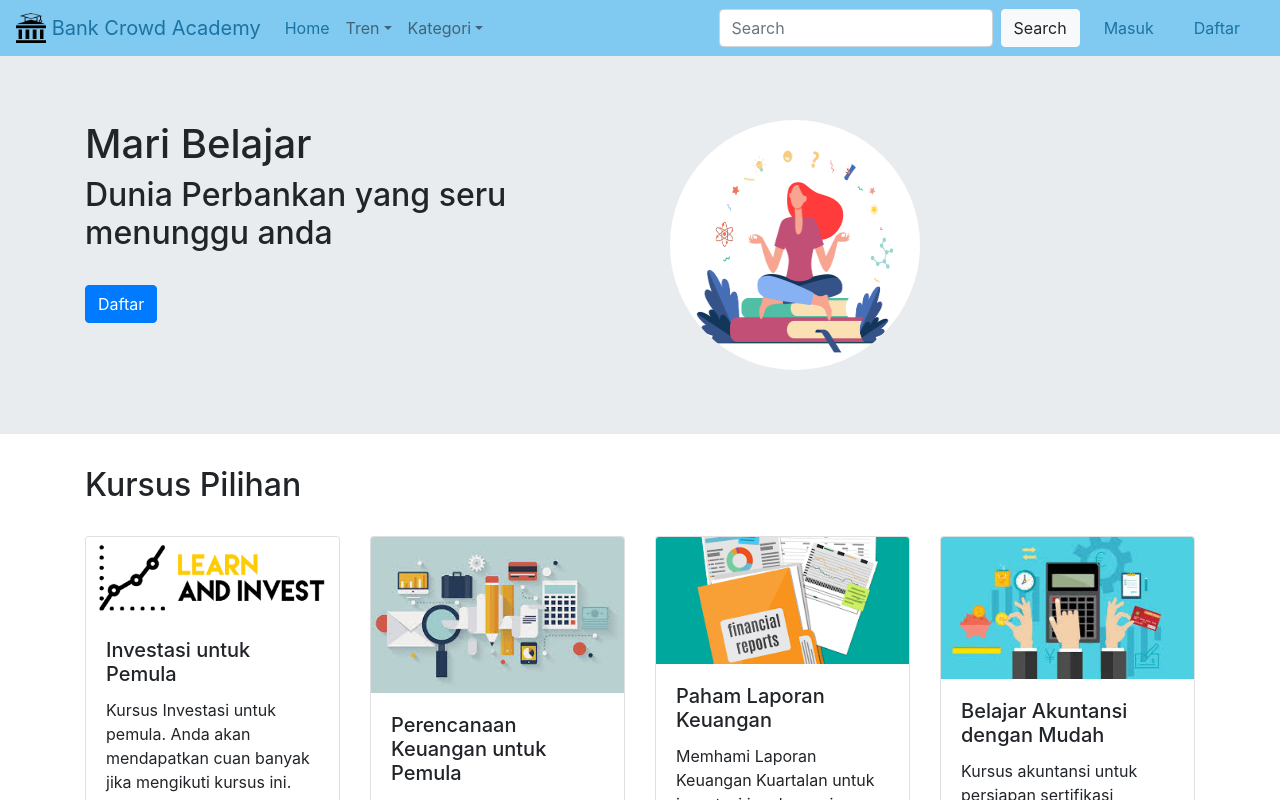
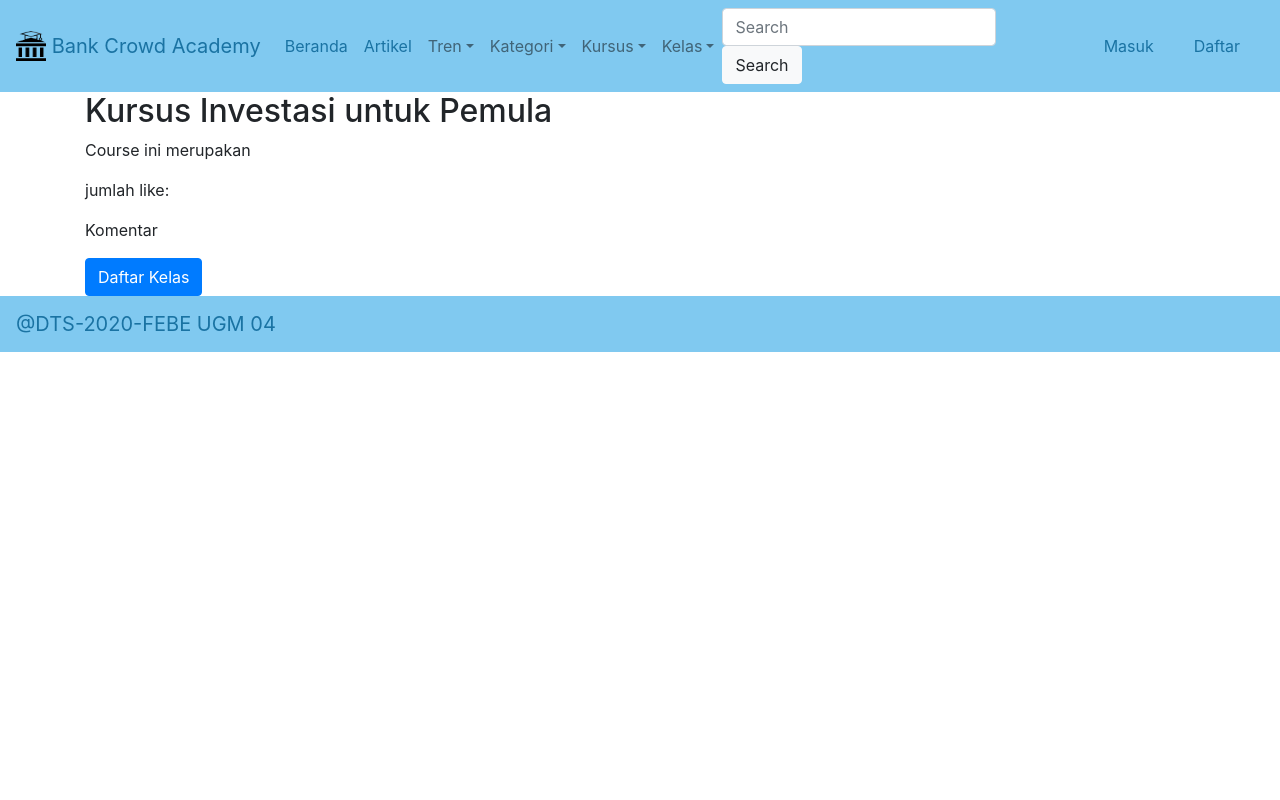
Before and after one commit to nivanrs/bank-crowd-academy, a React (Create React App) app: page /class in a window 1280 px wide. Shown: the top 800 px of the page. Built offline with nearby package versions, Linux system fonts and the light colour scheme.

Commit message:
Penambahan course detail dan class detail

```diff
--- a/src/App.js
+++ b/src/App.js
@@ -6,8 +6,7 @@ import Login from "./component/Login/Login";
 import Register from "./component/Register/Register";
 import Banner from "./component/Jumbotron/Jumbotron";
 import KursusPilihan from "./component/KursusPilihan/KursuPilihan";
-import { Row, Col, Container } from "react-bootstrap";
-import CoursePage from "./component/CoursePage/CoursePage";
+import {Container } from "react-bootstrap";
 import React from "react";
 import {
   BrowserRouter as Router,
@@ -15,6 +14,8 @@ import {
   Route,
   Link
 } from "react-router-dom";
+import CoursePage from "./screen/CoursePage/CoursePage";
+import ClassPage from "./screen/ClassPage/ClassPage";
 
 export default function App() {
   return (
@@ -29,6 +30,14 @@ export default function App() {
           </Route>
           <Route path="/register">
             <Register />
+          </Route>
+          <Route path="/article">
+          </Route>
+          <Route path="/course">
+            <CoursePage/>
+          </Route>
+          <Route path="/class">
+            <ClassPage/>
           </Route>
           <Route path="/">
             <Home />
--- a/src/component/CoursePage/CoursePage.jsx
+++ /dev/null
@@ -1,17 +0,0 @@
-import React from "react";
-import "bootstrap/dist/css/bootstrap.min.css";
-import { Container } from "react-bootstrap";
-import { Text } from "react"
-
-export default function CoursePage(props) {
-    return (
-        <Container>
-            <h1>Judul Course</h1>
-            <h2>Kategori</h2>
-            <h2>Pengajar</h2>
-            <h2>Deskripsi</h2>
-            <h2>Kelas</h2>
-
-        </Container>
-    );
-  }
--- a/src/component/Header/Header.jsx
+++ b/src/component/Header/Header.jsx
@@ -8,7 +8,6 @@ import React from "react";
 import { Button } from "react-bootstrap";
 import { Image } from "react-bootstrap";
 import icon from "../../assets/icon.png";
-import { BrowserRouter as Router, Switch, Route, Link } from "react-router-dom";
 
 export default function Header(props) {
   return (
@@ -27,8 +26,11 @@ export default function Header(props) {
         <Navbar.Toggle aria-controls="basic-navbar-nav" />
         <Navbar.Collapse id="basic-navbar-nav">
           <Nav className="mr-auto">
-            <Nav.Link href="" style={{ color: "#1A73A3" }}>
-              Home
+            <Nav.Link href="/" style={{ color: "#1A73A3" }}>
+              Beranda
+            </Nav.Link>
+            <Nav.Link href="/srticle" style={{ color: "#1A73A3" }}>
+              Artikel
             </Nav.Link>
             <NavDropdown
               title="Tren"
@@ -58,7 +60,26 @@ export default function Header(props) {
               </NavDropdown.Item>
               <NavDropdown.Item href="#action/3.5">Menejemen</NavDropdown.Item>
             </NavDropdown>
+            <NavDropdown
+              title="Kursus"
+              id="basic-nav-dropdown"
+              style={{ color: "#1A73A3" }}
+            >
+              <NavDropdown.Item href="/course">
+                Investasi
+              </NavDropdown.Item>
+            </NavDropdown>
+            <NavDropdown
+              title="Kelas"
+              id="basic-nav-dropdown"
+              style={{ color: "#1A73A3" }}
+            >
+              <NavDropdown.Item href="/class">
+                Investasi pemula
+              </NavDropdown.Item>
+            </NavDropdown>
           </Nav>
+
           <Form inline>
             <FormControl className="mr-sm-2" type="text" placeholder="Search" />
             <Button variant="light" className="mr-sm-2">
--- a/src/component/Jumbotron/Jumbotron.jsx
+++ b/src/component/Jumbotron/Jumbotron.jsx
@@ -14,19 +14,17 @@ export default function Banner(props) {
         <h1>Mari Belajar</h1>
         <h2>Dunia Perbankan yang seru menunggu anda</h2>
         <br></br>
-        <Button variant="primary" type="submit">
+        <Button variant="primary" href='/register' type="submit">
           Daftar
         </Button>
         </Col>
         <Col>
-        <Container>
         <img
         src={bannerImg} alt="study"
         height="250"
       width="250"
       className="rounded-circle"
         />
-        </Container>
         </Col>
         </Row>
       </Container>
--- a/src/component/KursusPilihan/KursuPilihan.jsx
+++ b/src/component/KursusPilihan/KursuPilihan.jsx
@@ -5,39 +5,31 @@ import finance from "../../assets/course-personal-finance.jpg";
 import report from "../../assets/course-financial-report.png";
 import accounting from "../../assets/course-accounting.jpg";
 
-
 export default function KursusPilihan(props) {
   return (
     <CardDeck>
       <Card>
-        <Card.Img
-        variant="top"
-        src={invest}
-        />
+        <Card.Img className="rounded mb-0" variant="top" src={invest} />
         <Card.Body>
           <Card.Title>Investasi untuk Pemula</Card.Title>
           <Card.Text>
-            Kursus Investasi untuk pemula. Anda akan mendapatkan cuan banyak jika mengikuti kursus ini.
+            Kursus Investasi untuk pemula. Anda akan mendapatkan cuan banyak
+            jika mengikuti kursus ini.
           </Card.Text>
         </Card.Body>
       </Card>
       <Card>
-      <Card.Img
-        variant="top"
-        src={finance}
-        />
+        <Card.Img variant="top" src={finance} />
         <Card.Body>
           <Card.Title>Perencanaan Keuangan untuk Pemula</Card.Title>
           <Card.Text>
-            Kursus perencanaan keuangan agar anda dapat mengatur keuangan dengan baik.
+            Kursus perencanaan keuangan agar anda dapat mengatur keuangan dengan
+            baik.
           </Card.Text>
         </Card.Body>
       </Card>
       <Card>
-      <Card.Img
-        variant="top"
-        src={report}
-        />
+        <Card.Img variant="top" src={report} />
         <Card.Body>
           <Card.Title>Paham Laporan Keuangan</Card.Title>
           <Card.Text>
@@ -46,10 +38,7 @@ export default function KursusPilihan(props) {
         </Card.Body>
       </Card>
       <Card>
-      <Card.Img
-        variant="top"
-        src={accounting}
-        />
+        <Card.Img variant="top" src={accounting} />
         <Card.Body>
           <Card.Title>Belajar Akuntansi dengan Mudah</Card.Title>
           <Card.Text>
--- a/src/component/Register/Register.jsx
+++ b/src/component/Register/Register.jsx
@@ -80,6 +80,13 @@ export default class Register extends React.Component {
           </Button>
         </Form>
         <br/>
+        <Container>
+        <p>Sudah memiliki akun? {<Button variant="info" href='/login'>
+          Masuk
+        </Button>}</p>
+        </Container>
+
+        <br/>
         <br/>
       </Container>
     )
--- /dev/null
+++ b/src/screen/ClassPage/ClassPage.jsx
@@ -0,0 +1,39 @@
+import React from "react";
+import "bootstrap/dist/css/bootstrap.min.css";
+import { Container, Row } from "react-bootstrap";
+import { Button } from "react-bootstrap";
+
+
+export default function ClassPage(props) {
+  return (
+    <Container>
+      <Judul />
+      <Deskripsi />
+        <Like />
+        <Comment />
+        <ClassRegister />
+    </Container>
+  );
+}
+
+function Judul() {
+  return <h2>Kursus Investasi untuk Pemula</h2>;
+}
+
+function Deskripsi() {
+  return <p>Course ini merupakan</p>;
+}
+
+function Like() {
+    return (
+    <p>jumlah like:</p>
+    );
+  }
+
+  function Comment() {
+    return <p>Komentar</p>;
+  }
+
+  function ClassRegister() {
+    return (<Button variant="primary">Daftar Kelas</Button>);
+  }
--- /dev/null
+++ b/src/screen/CoursePage/CoursePage.jsx
@@ -0,0 +1,83 @@
+import React from "react";
+import "bootstrap/dist/css/bootstrap.min.css";
+import { Container } from "react-bootstrap";
+import { CardDeck } from "react-bootstrap";
+import { Card } from "react-bootstrap";
+
+export default function CoursePage(props) {
+  return (
+    <Container>
+      <Judul />
+      <Kategori />
+      <Pengajar />
+      <Deskripsi />
+      <ClassCards />
+        <Like />
+        <Comment />
+    </Container>
+  );
+}
+
+function Judul() {
+  return <h2>Kursus Investasi untuk Pemula</h2>;
+}
+
+function Kategori() {
+  return <h5>Investasi</h5>;
+}
+
+function Pengajar() {
+    return <h5>BNI Sekuritas</h5>;
+  }
+
+function Deskripsi() {
+  return <p>Course ini merupakan</p>;
+}
+
+function ClassCards() {
+  return (
+    <CardDeck>
+      <Card>
+        <Card.Img variant="top" src="holder.js/100px160" />
+        <Card.Body>
+          <Card.Title>Pemula</Card.Title>
+          <Card.Text>
+            This is a wider card with supporting text below as a natural lead-in
+            to additional content. This content is a little bit longer.
+          </Card.Text>
+        </Card.Body>
+      </Card>
+      <Card>
+        <Card.Img variant="top" src="holder.js/100px160" />
+        <Card.Body>
+          <Card.Title>Menengah</Card.Title>
+          <Card.Text>
+            This card has supporting text below as a natural lead-in to
+            additional content.{" "}
+          </Card.Text>
+        </Card.Body>
+      </Card>
+      <Card>
+        <Card.Img variant="top" src="holder.js/100px160" />
+        <Card.Body>
+          <Card.Title>Mahir</Card.Title>
+          <Card.Text>
+            This is a wider card with supporting text below as a natural lead-in
+            to additional content. This card has even longer content than the
+            first to show that equal height action.
+          </Card.Text>
+        </Card.Body>
+      </Card>
+    </CardDeck>
+  );
+}
+
+function Like() {
+    return (
+    <p>jumlah like:</p>
+    );
+  }
+
+  function Comment() {
+    return <p>Komentar</p>;
+  }
```
